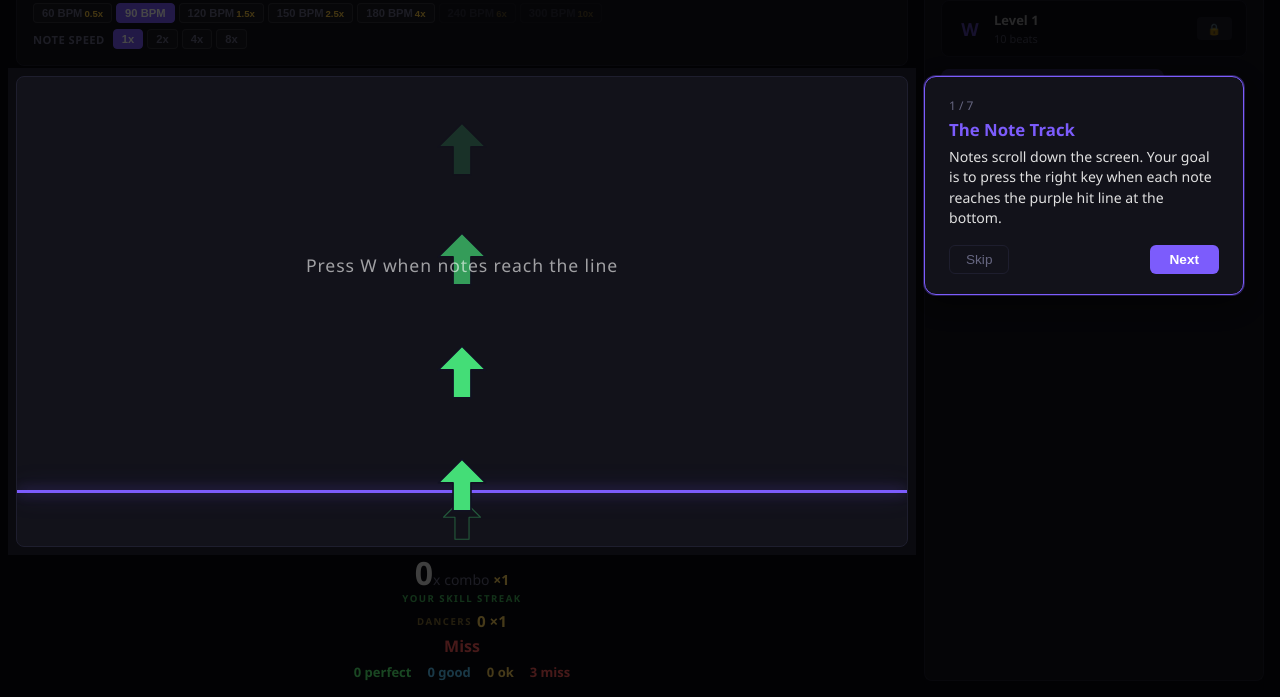
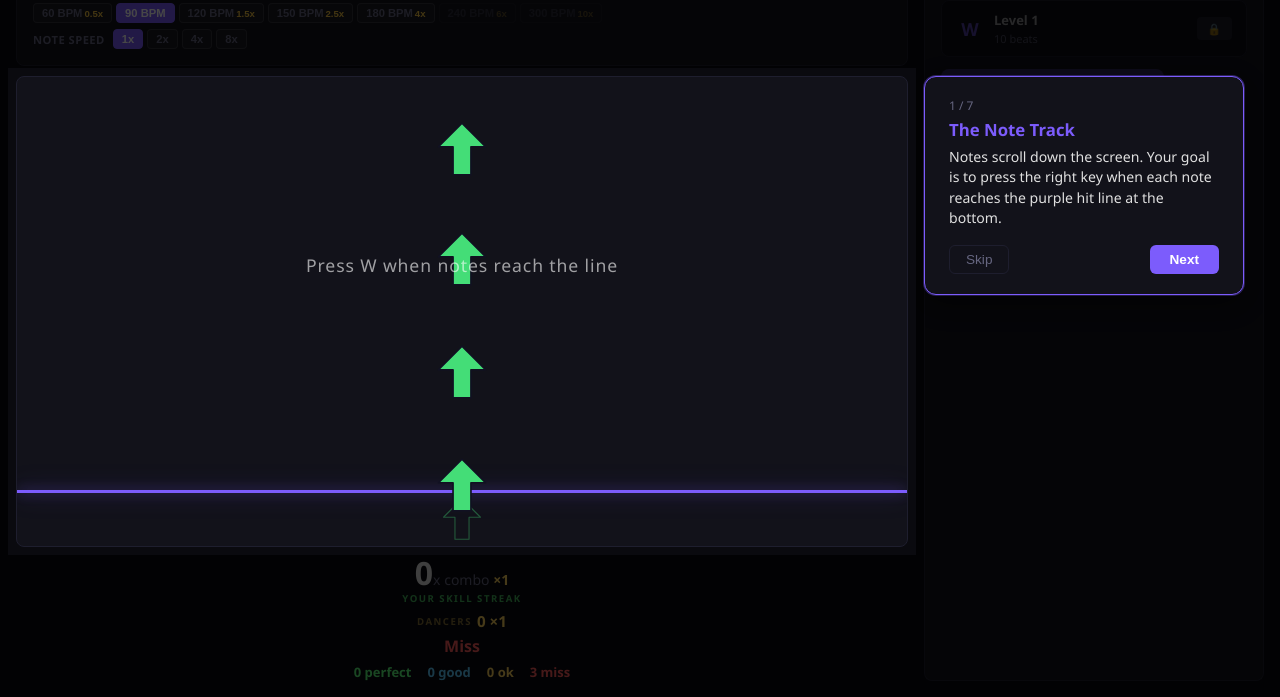
Before and after one commit to antiphon0/clicktrack, a website: page web/index.html in a window 1280 px wide. Shown: the part 103-800 px from the top of the page. Drawn offline with Linux system fonts and the light colour scheme.

Commit message:
Remove the note fade-in
Notes ramped opacity over the first half of their travel (progress * 2, capped
at 1). That is a fixed fraction of travel time, so it scales with note speed:
at 4x a note is semi-transparent for roughly the first 310ms of its 625ms life,
which is exactly the lead time the setting exists to buy. Raising note speed
made notes arrive sooner AND stay ghosted for most of the approach, cancelling
itself out.

Notes are now fully opaque from spawn. The opacity transition stays for the
hit and miss states, which fade out deliberately.

Co-Authored-By: Claude Opus 5 <noreply@anthropic.com>

```diff
--- a/web/renderer.js
+++ b/web/renderer.js
@@ -623,7 +623,9 @@ function gameLoop() {
 
     const topPercent = progress * 100;
     note.element.style.top = topPercent + '%';
-    note.element.style.opacity = Math.min(1, progress * 2);
+    // No fade-in. It ramped opacity over the first half of a note's travel, which at
+    // higher note speeds is most of the time the note exists, so the player spent the
+    // lead time reading a ghost. That cancelled out the point of raising note speed.
 
     const pastHitMs = now - note.hitTime;
 
--- a/web/styles.css
+++ b/web/styles.css
@@ -387,7 +387,9 @@ body {
   height: 56px;
   display: block;
   overflow: visible;
-  opacity: 0;
+  /* Fully opaque from spawn. The transition is retained only for the hit/miss states
+     below, which fade the note out deliberately. */
+  opacity: 1;
   transition: opacity 0.1s;
   pointer-events: none;
   z-index: 2;
```
